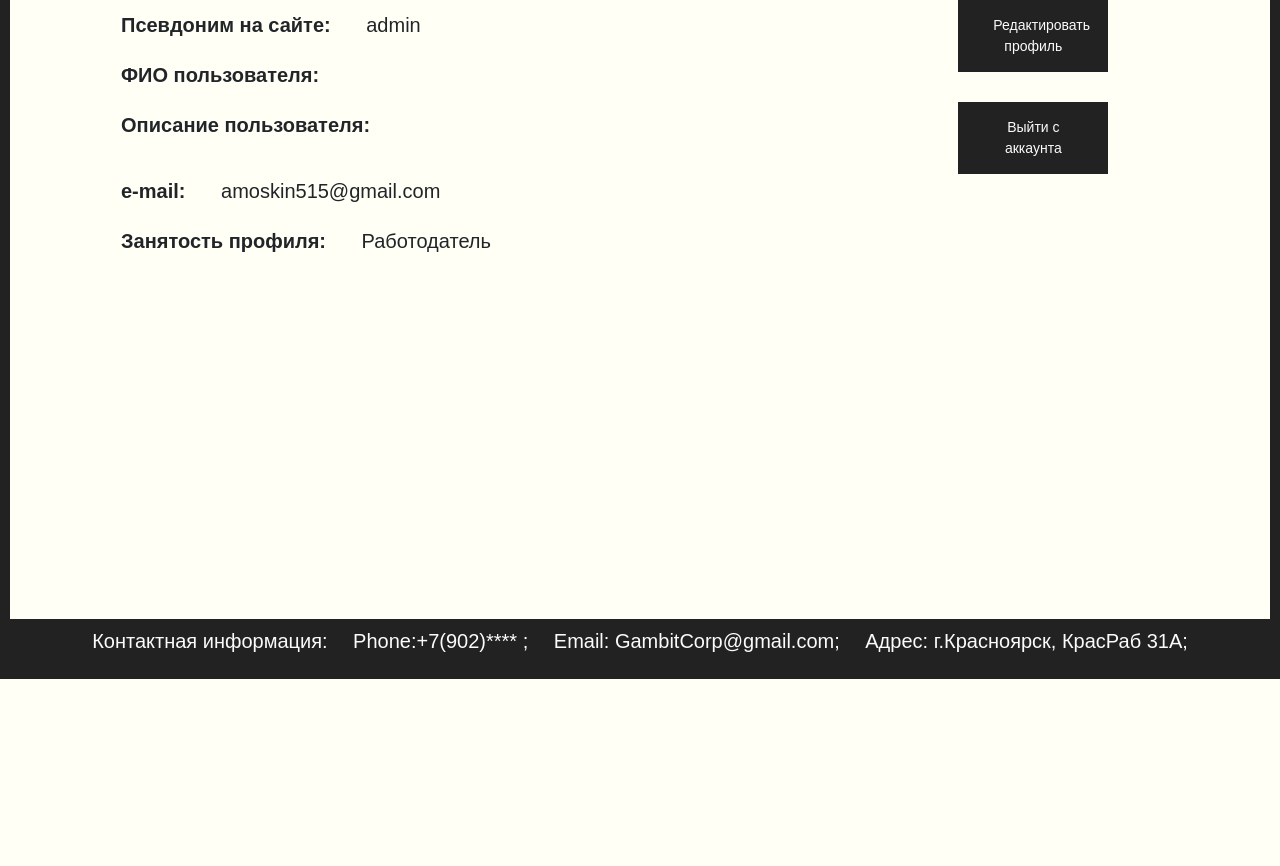
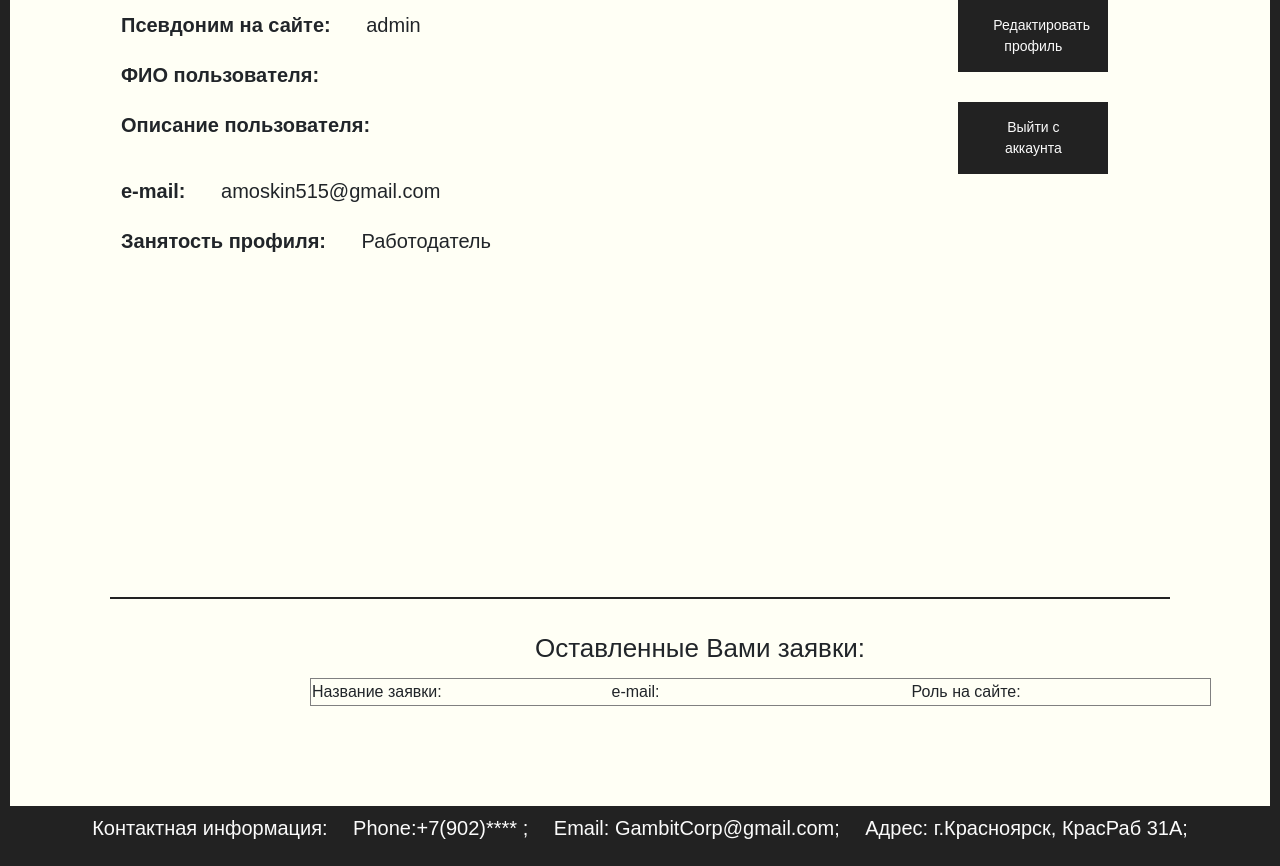
Before and after one commit to gambit515/Or_God_with_us, a Django app: page /profile/ in a window 1280 px wide. Shown: the part 91-957 px from the top of the page. Before the commit the page ends 770 px from the top, so only its background shows below. Run offline with Django 4.2, Linux system fonts and the light colour scheme; a user stored in the database is signed in; some libraries are stand-ins or nearby versions; some web fonts are replaced.

Commit message:
профиль

```diff
--- a/SpecialistSyte/main/templates/main/profile.html
+++ b/SpecialistSyte/main/templates/main/profile.html
@@ -50,7 +50,7 @@
         </div>
     </header>
 
-    <table style="height: 600px; margin: 20px 100px 20px 100px;"
+    <table style="height: 600px; margin: 20px 100px 20px 100px; border-bottom: 2px solid #222222;">
         <tr>
 
             <td valign="top" style="width: 900px;">
@@ -92,6 +92,29 @@
     </table>
 
 
+
+    <label align="center" style="margin-left: 120px; font-size: 26px; padding: 10px; display: block;">Оставленные Вами заявки:</label>
+
+    <table align="center" border="1" style="margin-left: 300px;">
+        <tr>
+            <td style="width: 300px;">
+                <label>Название заявки:<br></label>
+
+
+            </td>
+            <td style="width: 300px;">
+                <label>e-mail:<br></label>
+
+
+            </td>
+            <td style="width: 300px;">
+                <label>Роль на сайте:<br></label>
+
+
+            </td>
+        </tr>
+    </table>
+
     <script >
         var loginButton = document.getElementById("anket");
 
@@ -112,7 +135,7 @@
 
 
 
-    <div class="podval">
+    <div class="podval" style="margin-top: 100px;">
         <p> Контактная информация: &emsp;Phone:+7(902)**** ; &emsp;Email: GambitCorp@gmail.com; &emsp;Адрес: г.Красноярск, КрасРаб 31А; </p>
     </div>
 
```
Also changed, not shown: SpecialistSyte/db.sqlite3.
